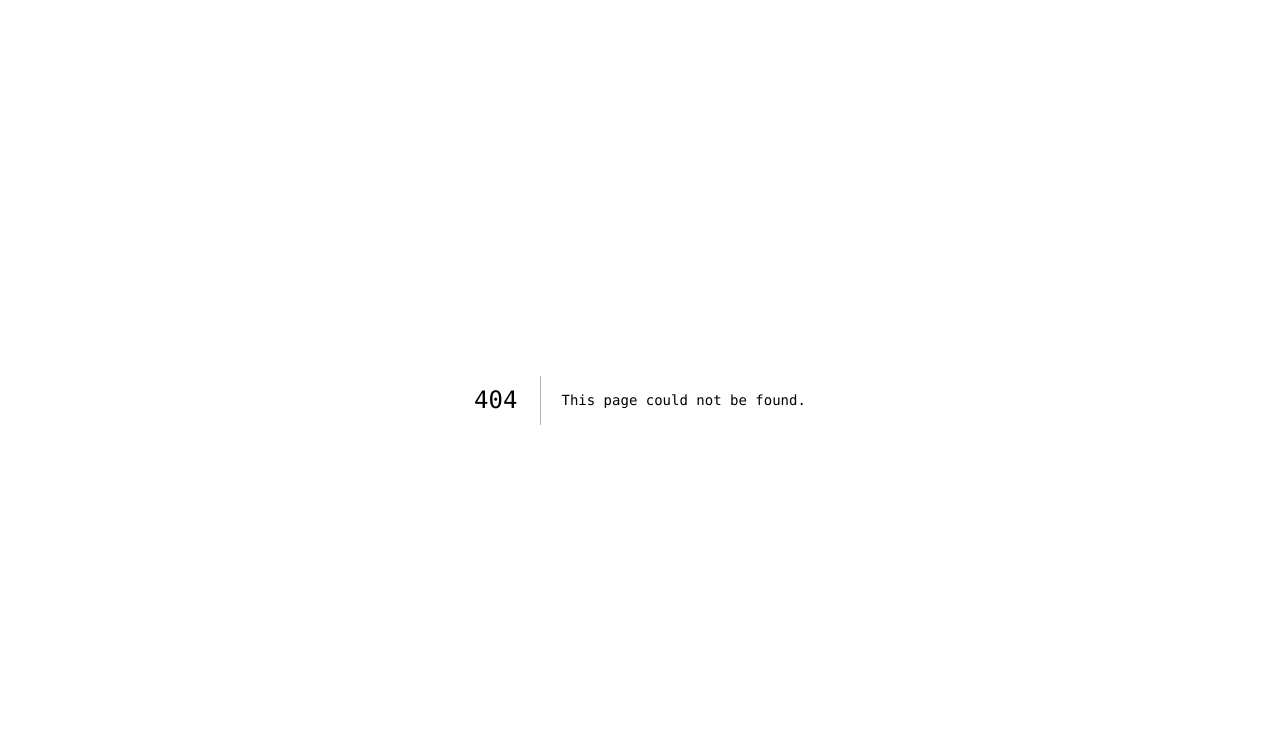
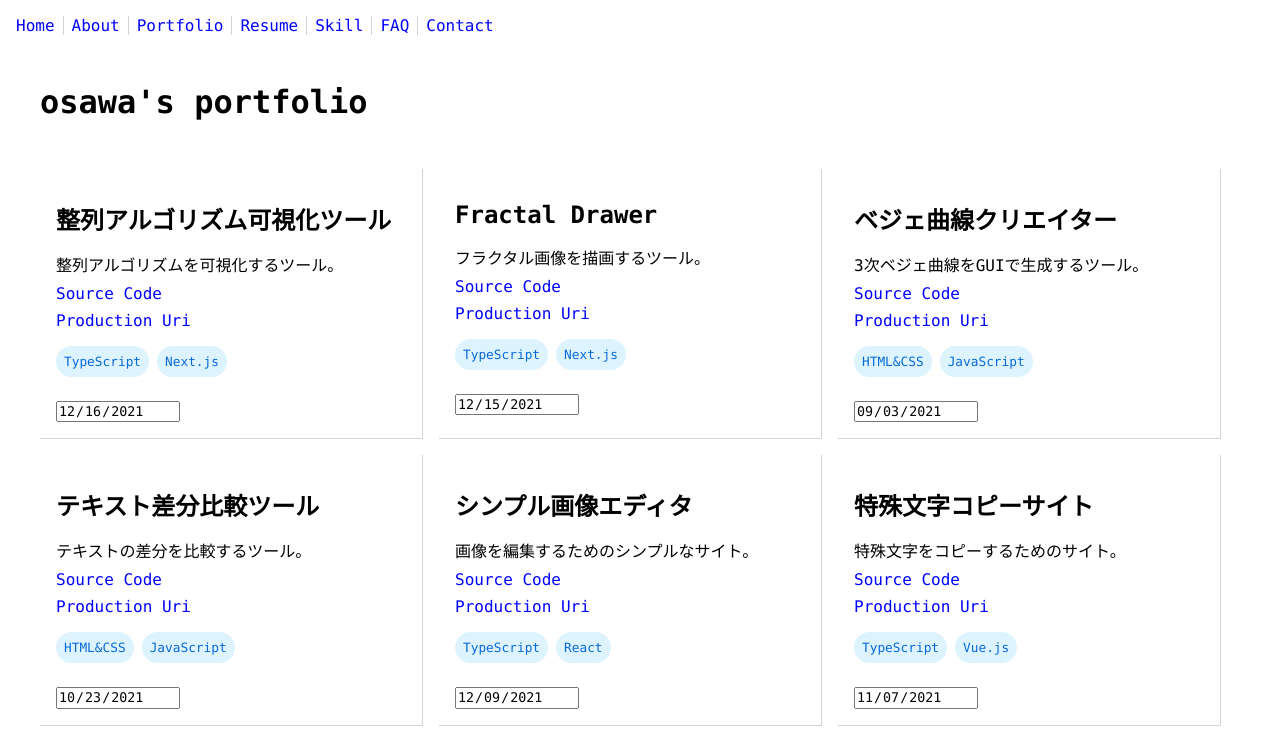
Before and after one commit to osawa-koki/osawa-koki, a Next.js app in the folder portfolio/: page /portfolio in a window 1280 px wide. Before the commit this address had no page. Shown: the top 740 px of the page. Built offline with nearby package versions, Linux system fonts and the light colour scheme.

Commit message:
ポートフォリオサイト。

```diff
--- /dev/null
+++ b/portfolio/common/Date.ts
@@ -0,0 +1,6 @@
+
+function Date2String(date: Date): string {
+    return date.getFullYear() + "-" + ('00' + (date.getMonth() + 1)).slice(-2) + "-" + ('00' + date.getDate()).slice(-2);
+}
+
+export default Date2String;
--- /dev/null
+++ b/portfolio/data/portfolio.ts
@@ -0,0 +1,120 @@
+
+type Tech =
+  | "HTML&CSS"
+  | "JavaScript"
+  | "TypeScript"
+  | "Node.js"
+  | "React"
+  | "Next.js"
+  | "Vue.js"
+  | "Nuxt.js"
+  | "Docker"
+  | "Python"
+  | "Ruby"
+  | "Perl"
+  | "PHP"
+  | "Go"
+  | "C#"
+  | "C"
+  | "C++"
+  | "Java"
+  | "Rust"
+  | "Swift"
+  | "Kotlin"
+  | "SQL"
+  | "NoSQL"
+
+type Portfolio = {
+  name: string;
+  description: string;
+  repo_url: string;
+  production_url?: string;
+  created_at: Date;
+  tech_used: Tech[];
+  recommend: 1 | 2 | 3 | 4 | 5; // 1: Not recommended, 5: Highly recommended
+}
+
+const portfolio: Portfolio[] = [
+  {
+    name: "Web Timer",
+    description: "イベントの開始時刻をカウントダウンするサイト。",
+    repo_url: "https://github.com/osawa-koki/Web-Timer",
+    production_url: "https://osawa-koki.github.io/Web-Timer/",
+    created_at: new Date("2021-08-29"),
+    tech_used: ["HTML&CSS", "JavaScript"],
+    recommend: 1,
+  },
+  {
+    name: "404Finder",
+    description: "Webサイトをクローリングして404ページを検出するツール。",
+    repo_url: "https://github.com/osawa-koki/404Finder",
+    created_at: new Date("2022-09-05"),
+    tech_used: ["C#", "SQL"],
+    recommend: 1,
+  },
+  {
+    name: "ベジェ曲線クリエイター",
+    description: "3次ベジェ曲線をGUIで生成するツール。",
+    repo_url: "https://github.com/osawa-koki/bezier-maker.js",
+    production_url: "https://osawa-koki.github.io/bezier-maker.js/",
+    created_at: new Date("2021-09-03"),
+    tech_used: ["HTML&CSS", "JavaScript"],
+    recommend: 3,
+  },
+  {
+    name: "特殊文字コピーサイト",
+    description: "特殊文字をコピーするためのサイト。",
+    repo_url: "https://github.com/osawa-koki/special-char.ts",
+    production_url: "https://osawa-koki.github.io/special-char.ts/",
+    created_at: new Date("2021-11-07"),
+    tech_used: ["TypeScript", "Vue.js"],
+    recommend: 2,
+  },
+  {
+    name: "テキスト差分比較ツール",
+    description: "テキストの差分を比較するツール。",
+    repo_url: "https://github.com/osawa-koki/diff.js",
+    production_url: "https://osawa-koki.github.io/diff.js/",
+    created_at: new Date("2021-10-23"),
+    tech_used: ["HTML&CSS", "JavaScript"],
+    recommend: 3,
+  },
+  {
+    name: "整列アルゴリズム可視化ツール",
+    description: "整列アルゴリズムを可視化するツール。",
+    repo_url: "https://github.com/osawa-koki/sorter-demo.ts",
+    production_url: "https://osawa-koki.github.io/sorter-demo.ts/",
+    created_at: new Date("2021-12-16"),
+    tech_used: ["TypeScript", "Next.js"],
+    recommend: 5,
+  },
+  {
+    name: "シンプル画像エディタ",
+    description: "画像を編集するためのシンプルなサイト。",
+    repo_url: "https://github.com/osawa-koki/simple-image-manipulator.ts",
+    production_url: "https://osawa-koki.github.io/simple-image-manipulator.ts/",
+    created_at: new Date("2021-12-09"),
+    tech_used: ["TypeScript", "React"],
+    recommend: 3,
+  },
+  {
+    name: "シンプルGREP",
+    description: "ファイル内テキストを検索するためのシンプルなツール。",
+    repo_url: "https://github.com/osawa-koki/simple-grep.ts",
+    production_url: "https://osawa-koki.github.io/simple-grep.ts/",
+    created_at: new Date("2021-12-09"),
+    tech_used: ["TypeScript", "Nuxt.js"],
+    recommend: 2,
+  },
+  {
+    name: "Fractal Drawer",
+    description: "フラクタル画像を描画するツール。",
+    repo_url: "https://github.com/osawa-koki/fractal-drawer.ts",
+    production_url: "https://osawa-koki.github.io/fractal-drawer.ts/",
+    created_at: new Date("2021-12-15"),
+    tech_used: ["TypeScript", "Next.js"],
+    recommend: 5,
+  },
+];
+
+export default portfolio.sort((a, b) => b.recommend - a.recommend);
--- a/portfolio/pages/_app.js
+++ b/portfolio/pages/_app.js
@@ -2,6 +2,7 @@
 import '../styles/Layout.scss';
 import '../styles/index.scss';
 import '../styles/about.scss';
+import '../styles/portfolio.scss';
 
 export default function MyApp({ Component, pageProps }) {
   return <Component {...pageProps} />
--- /dev/null
+++ b/portfolio/pages/portfolio.tsx
@@ -0,0 +1,35 @@
+import Date2String from '../common/Date';
+import Layout from '../components/Layout';
+import portfolio from '../data/portfolio';
+
+const AboutPage = () => (
+  <Layout title="osawa's portfolio">
+    <div id='Portfolio'>
+      <h1>osawa's portfolio</h1>
+      <div id='portfolioContainer'>
+      {
+        portfolio.map((item, _) => {
+          return (
+            <div className='portfolio'>
+              <h2 className='title'>{item.name}</h2>
+              <p className='description'>{item.description}</p>
+              <a className='repo_url' href={item.repo_url} target='_blank'>Source Code</a>
+              {
+                item.production_url ? <a className='production_url' href={item.production_url} target='_blank'>Production Uri</a> : null
+              }
+              <ul className='tech_used'>
+                {
+                  item.tech_used.map((tech, _) => <li>{tech}</li>)
+                }
+              </ul>
+              <input type="date" value={Date2String(item.created_at)} readOnly />
+            </div>
+          )
+        })
+      }
+      </div>
+    </div>
+  </Layout>
+)
+
+export default AboutPage;
--- /dev/null
+++ b/portfolio/styles/portfolio.scss
@@ -0,0 +1,56 @@
+
+#Portfolio {
+  max-width: 1200px;
+  margin: 0 auto;
+  h1 {
+    margin-top: 1rem;
+  }
+  p {
+    margin-top: 1rem;
+  }
+  #portfolioContainer {
+    display: flex;
+    flex-wrap: wrap;
+    margin: 3rem auto;
+    .portfolio {
+      width: 350px;
+      padding: 1rem;
+      border-right: 1px lightgray solid;
+      border-bottom: 1px lightgray solid;
+      margin-right: 1rem;
+      margin-bottom: 1rem;
+      .title {
+        margin-top: 1rem;
+        font-size: 1.5rem;
+      }
+      .description {
+        margin-top: 1rem;
+        font-size: 1rem;
+      }
+      .repo_url, .production_url {
+        display: block;
+        margin-top: 0.5rem;
+        color: blue;
+        text-decoration: none;
+        &:hover {
+          text-decoration: underline;
+        }
+      }
+      .tech_used {
+        display: block;
+        list-style: none;
+        display: flex;
+        padding: 1rem 0;
+        li {
+          font-size: 0.8rem;
+          padding: 0.5rem;
+          border-radius: 1rem;
+          color: #0969da;
+          background-color: #ddf4ff;
+          margin-right: 0.5rem;
+          margin-bottom: 0.5rem;
+        }
+      }
+    }
+  }
+}
```
